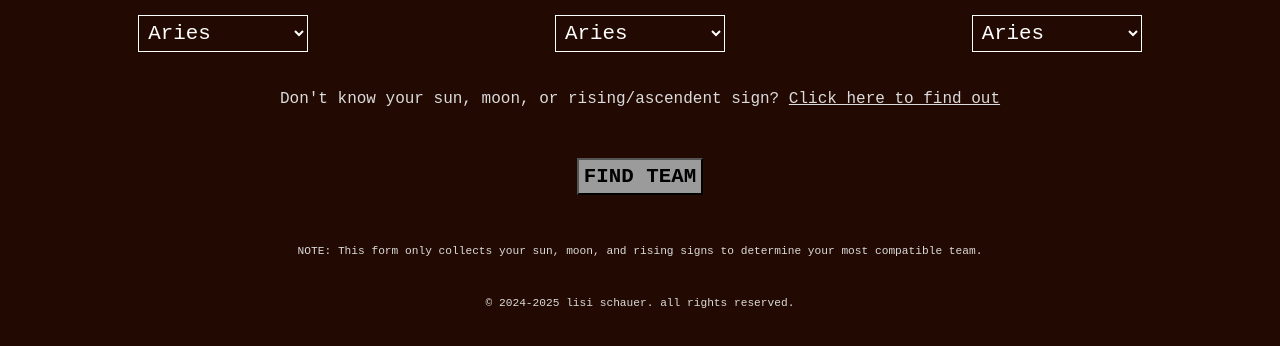
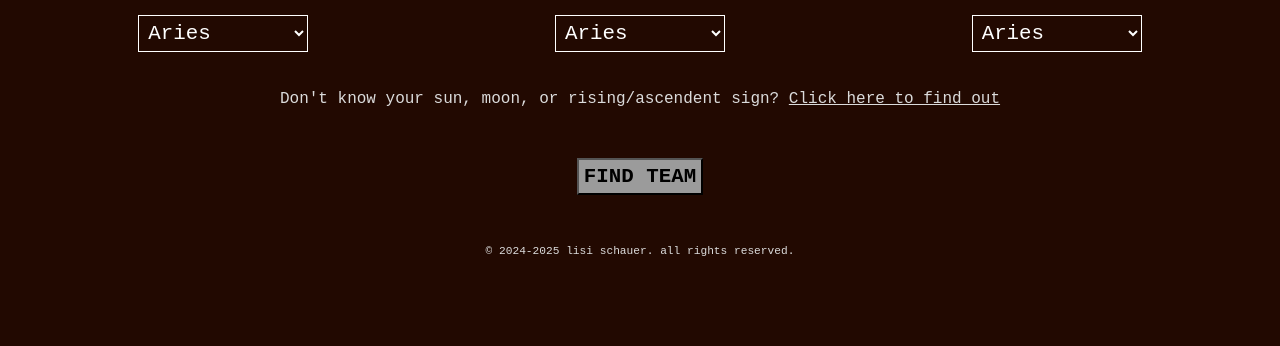
Before and after one commit to bratinstitute/ALLSTARS, a website: page public/index.html in a window 1280 px wide. Shown: the part 368-714 px from the top of the page. Drawn offline with Linux system fonts and the light colour scheme.

Commit message:
removed disclaimer

```diff
--- a/public/index.html
+++ b/public/index.html
@@ -111,14 +111,13 @@
                 <!-- Results display -->
                 <div style="padding-top: 30px;" id="results"></div>
 
-                <!-- Info -->
-                <div class="container">
+                <!-- <div class="container">
                     <div class="item">
                         <h4>
                             NOTE: This form only collects your sun, moon, and rising signs to determine your most compatible team.
                         </h4>
                     </div>
-                </div>
+                </div> -->
             </form>
         </div>
     </main>
```
